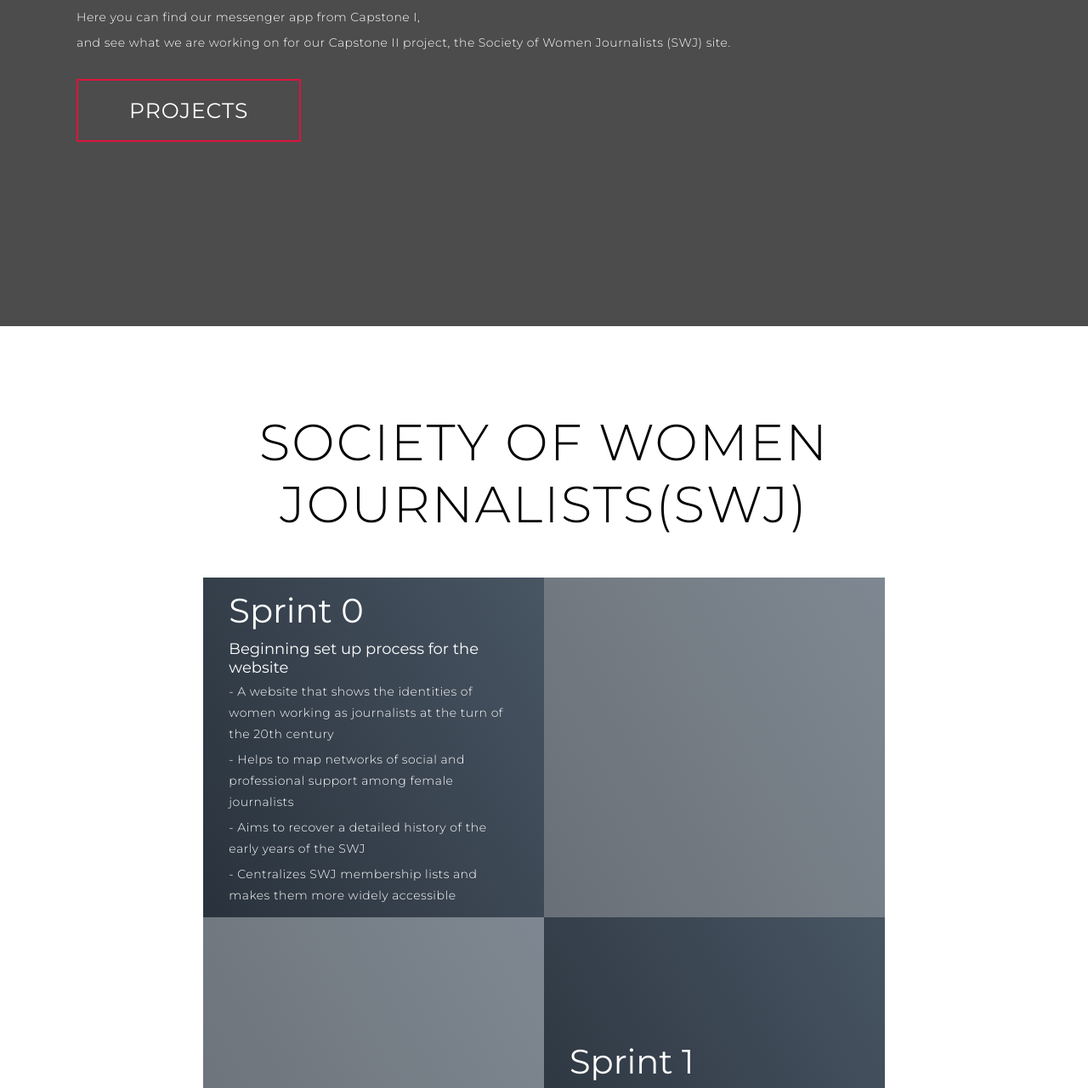
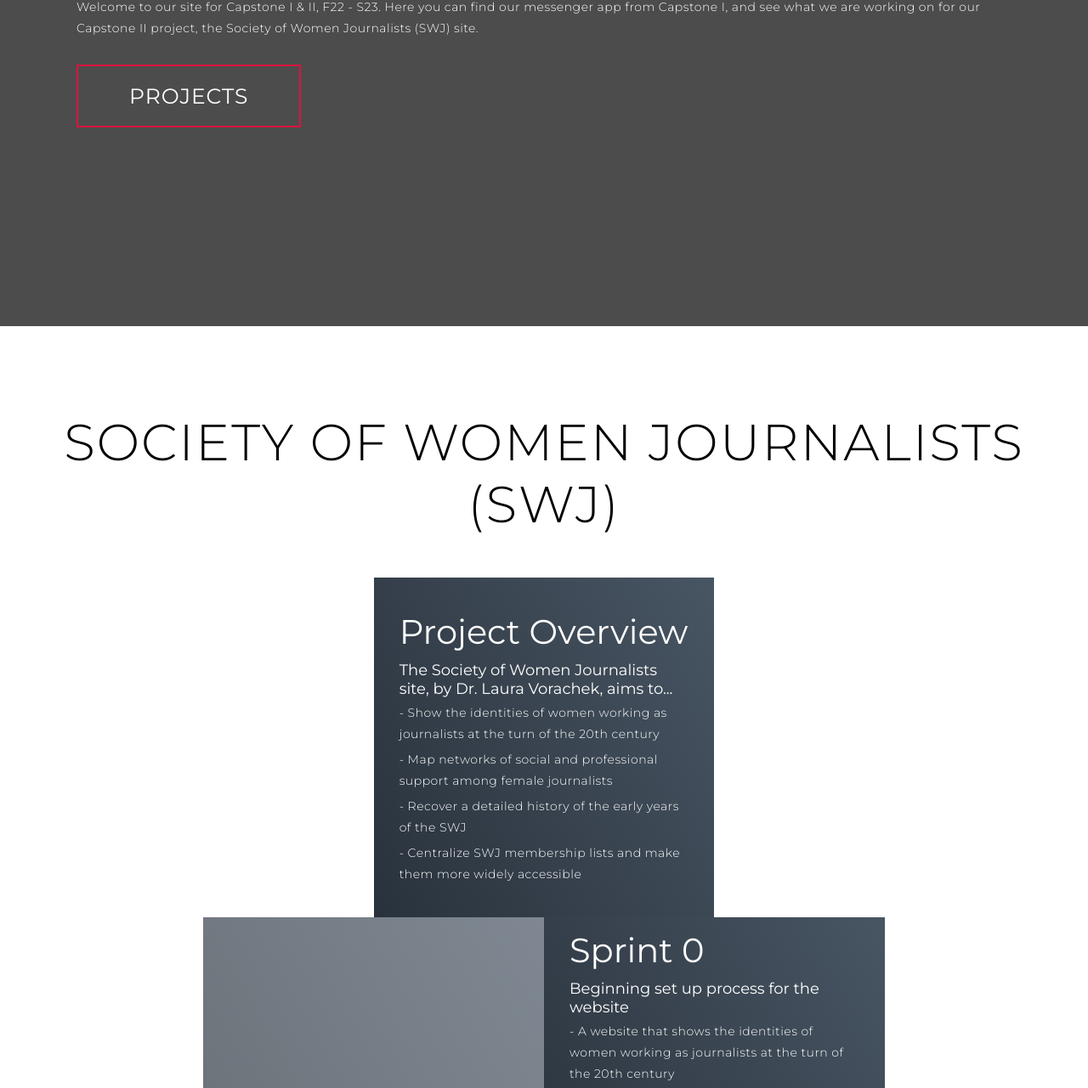
Before and after one commit to snyderg3/cps491s23-team04, a website: page index.html in a window 1280 px wide. Shown: the part 416-1697 px from the top of the page at 85% size. Drawn offline with nearby package versions, Linux system fonts and the light colour scheme; files whose address does not match are found by name.

Commit message:
Update index.html
trying to add new box

```diff
--- a/index.html
+++ b/index.html
@@ -48,9 +48,8 @@
         <div class="hero container">
             <div>
                 <h1>Julia Bays and Gabby Snyder, University of Dayton</h1>
-                <p>Wlecome to our site for Capstone I & II, F22 - S23</p>
-                <p>Here you can find our messenger app from Capstone I, </p>
-                <p>and see what we are working on for our Capstone II project, the Society of Women Journalists (SWJ) site. </p>
+                <p>Welcome to our site for Capstone I & II, F22 - S23. Here you can find our messenger app from Capstone I,
+                    and see what we are working on for our Capstone II project, the Society of Women Journalists (SWJ) site. </p>
                 <a href="#projects" type="button" class="cta">Projects</a>
             </div>
         </div>
@@ -61,9 +60,19 @@
     <section id="projects">
         <div class="projects container">
             <div class="projects-header">
-                <h1 class="section-title">Society of Women Journalists(SWJ)</h1>
+                <h1 class="section-title">Society of Women Journalists (SWJ)</h1>
             </div>
             <div class="all-projects">
+                <div class="project-item">
+                    <div class="project-info">
+                        <h1>Project Overview</h1>
+                        <h2>The Society of Women Journalists site, by Dr. Laura Vorachek, aims to... </h2>
+                        <p>- Show the identities of women working as journalists at the turn of the 20th century </p>
+                        <p>- Map networks of social and professional support among female journalists </p>
+                        <p>- Recover a detailed history of the early years of the SWJ</p>
+                        <p>- Centralize SWJ membership lists and make them more widely accessible</p>
+                    </div>
+                </div>
                 <div class="project-item">
                     <div class="project-info">
                         <h1>Sprint 0</h1>
```
